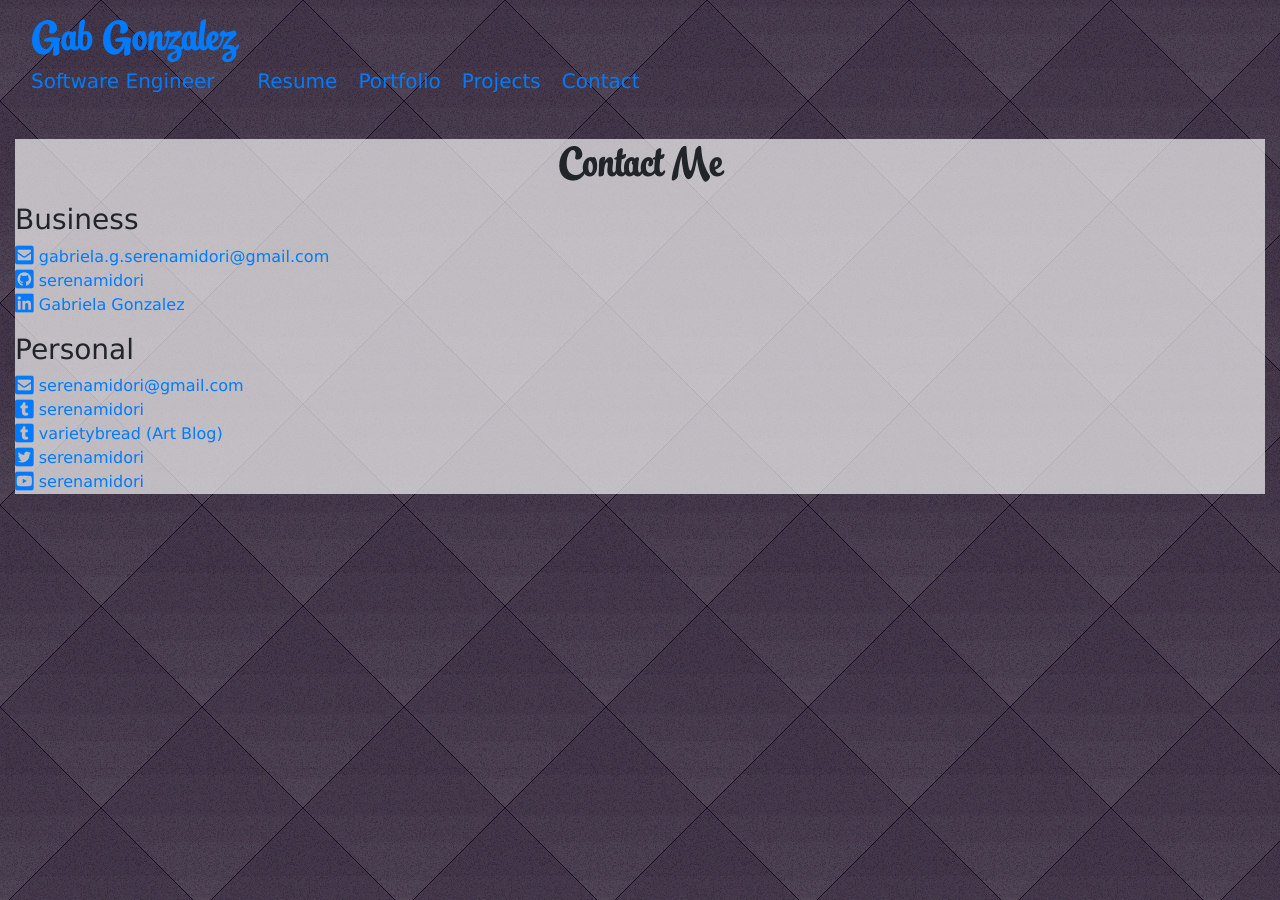
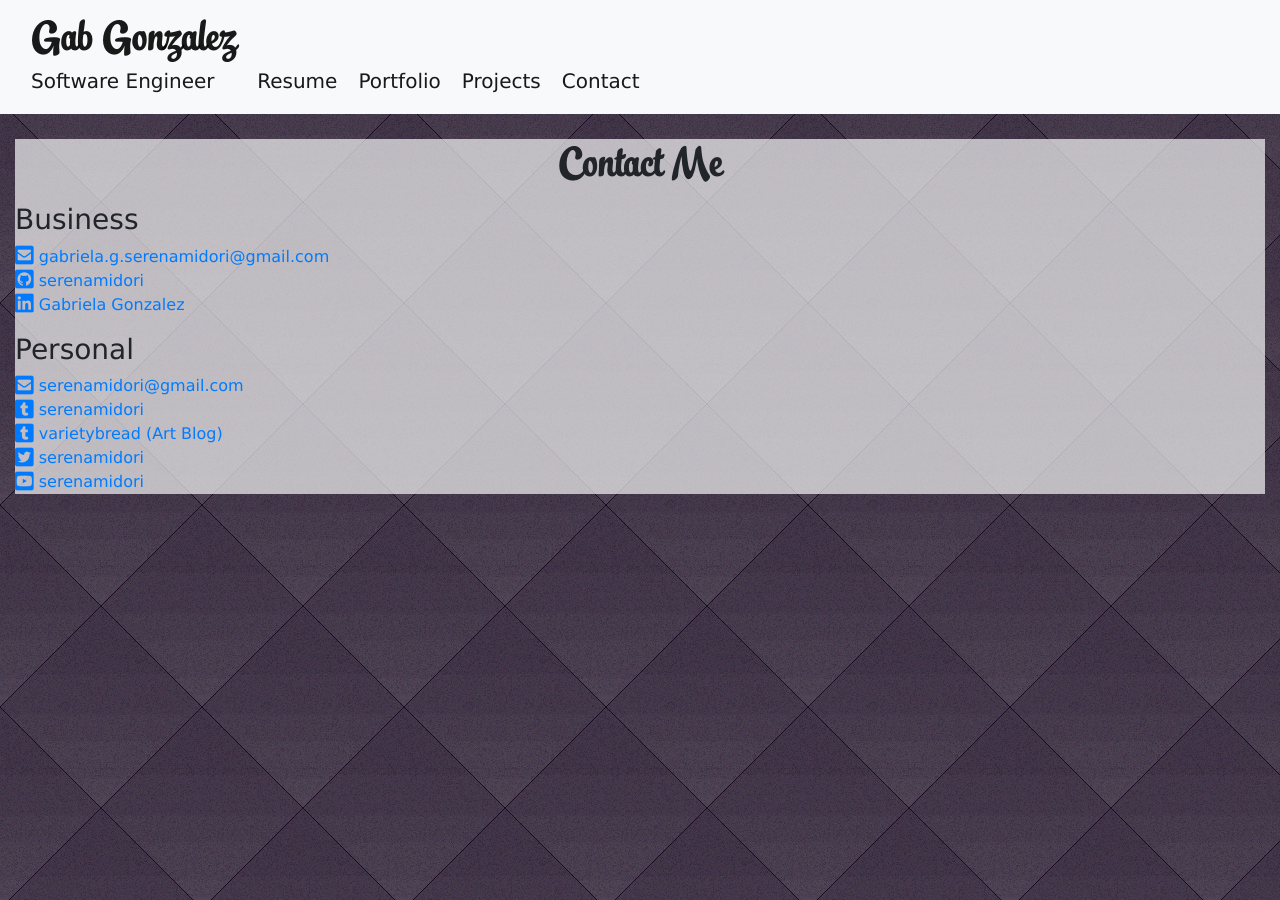
Before and after one commit to Serenamidori/serenamidori.github.io, a Jekyll site: the page built from contact/index.html, in a window 1280 px wide. Built offline with Jekyll 4.4.1, drawn with Linux system fonts in a browser that asks for light colours; nearby versions of some CDN libraries.

Commit message:
Updating header

```diff
--- a/_layouts/default.html
+++ b/_layouts/default.html
@@ -17,7 +17,7 @@
 	        <meta name="viewport" content="width=device-width, initial-scale=1, maximum-scale=1, user-scalable=no">
 		</head>
 		<body>
-			<nav class="navbar navbar-default">
+			<nav class="navbar navbar-expand-xs sticky-top navbar-light bg-light">
 				<div class="container-fluid">
 			    	<div class="navbar-header">
 				    	<a href="/" class="navbar-brand visible-xs-block"><h1>Gab Gonzalez</h1><h5>Software Engineer</h5></a>
@@ -35,8 +35,8 @@
 							<li><a href="/projects"><h4>Projects</h4></a></li>
 				    		<li><a href="/contact"><h4>Contact</h4></a></li>
 				      	</ul>
-			    	</div><!-- /.navbar-collapse -->
-			 	 </div><!-- /.container-fluid -->
+			    	</div>
+			 	 </div>
 			</nav>
 
 			<div class="row">
```
